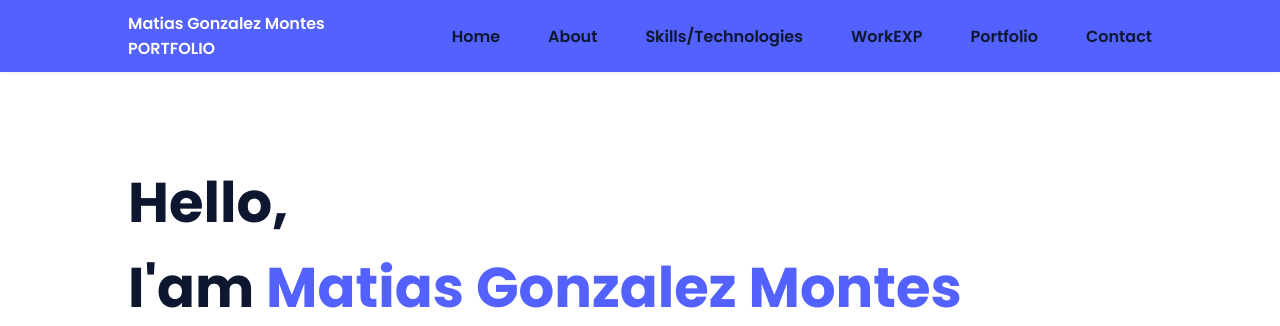
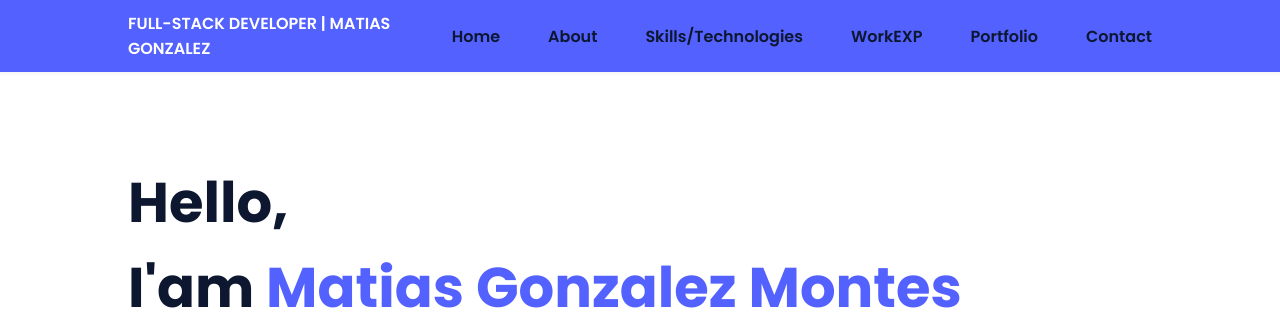
Before and after one commit to MatiasWebDevCoder4517/Django-Portfolio-Website, a Django app: page / in a window 1280 px wide. Shown: the top 326 px of the page. Run offline with Django 4.2, Linux system fonts and the light colour scheme; some libraries are stand-ins or nearby versions.

Commit message:
fixing-titles

```diff
--- a/templates/index.html
+++ b/templates/index.html
@@ -19,8 +19,7 @@
         <nav class="nav bd-grid">
             <div>
                 <a href="https://github.com/MatiasWebDevCoder4517?tab=repositories" target="_blank"
-                    class="nav__logo">Matias
-                    Gonzalez Montes PORTFOLIO</a>
+                    class="nav__logo">FULL-STACK DEVELOPER | MATIAS GONZALEZ</a>
             </div>
             <div class="nav__menu" id="nav-menu">
                 <ul class="nav__list">
```
